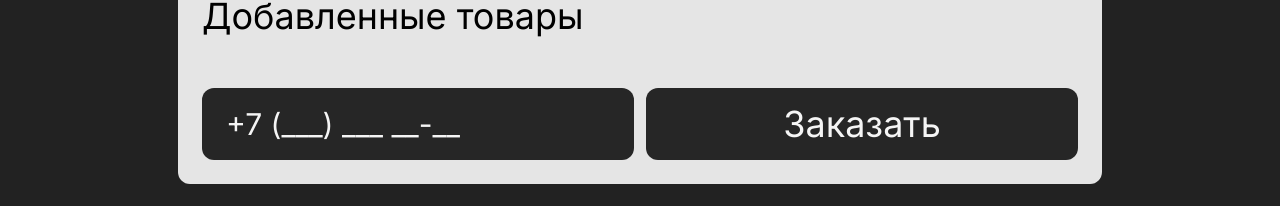
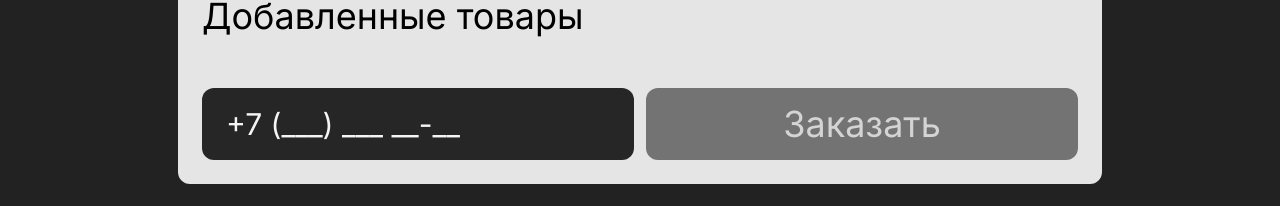
Before and after one commit to Valeriy-F/o-complex-test-project, a Next.js app: page / in a window 1280 px wide. Shown: the part 248-454 px from the top of the page. Built offline with nearby package versions, Linux system fonts and the light colour scheme.

Commit message:
Change OrderWidget

```diff
--- a/app/components/add-product-to-cart-widget/add-product-to-cart-widget.tsx
+++ b/app/components/add-product-to-cart-widget/add-product-to-cart-widget.tsx
@@ -2,7 +2,7 @@
 
 import { useAppDispatch, useAppSelector } from '@/app/store/hooks'
 import { orderActions, selectOrderCartItems } from '@/app/store/order/order-slice'
-import { ICart, IProduct } from '@/app/types'
+import { IProduct } from '@/app/types'
 import { ChangeEventHandler, useEffect, useState } from 'react'
 import Button from '../ui/button'
 
@@ -11,7 +11,7 @@ type TAddProductToCartWidgetProps = {
 }
 
 export default function AddProductToCartWidget({ product }: TAddProductToCartWidgetProps) {
-  const cartItems: ICart['items'] = useAppSelector(selectOrderCartItems)
+  const cartItems: TCartItems = useAppSelector(selectOrderCartItems)
   const [quantity, setQuantity] = useState(0)
 
   const dispatch = useAppDispatch()
--- /dev/null
+++ b/app/components/cart/cart-item-list.tsx
@@ -0,0 +1,26 @@
+'use client'
+
+import { TCartItems } from '@/app/types'
+import Price from '../ui/price'
+
+type TCartItemListProps = {
+  items: TCartItems
+}
+
+export default function CartItemList({ items }: TCartItemListProps) {
+  return (
+    <div className="grid grid-col-1 gap-4">
+      {Object.values(items).map(({ product, quantity }) => (
+        <div key={product.id} className="grid grid-cols-1 sm:grid-cols-2 sm:gap-2">
+          <div className="break-all font-semibold">{product.title}</div>
+          <div className="grid grid-cols-2">
+            <div className="text-lg sm:text-right sm:px-4">x{quantity}</div>
+            <div className="text-lg">
+              <Price value={product.price * quantity} currency="RUB" />
+            </div>
+          </div>
+        </div>
+      ))}
+    </div>
+  )
+}
--- a/app/components/cart/cart.tsx
+++ /dev/null
@@ -1,35 +0,0 @@
-'use client'
-
-import { useAppSelector } from '@/app/store/hooks'
-import { selectOrderCartItems } from '@/app/store/order/order-slice'
-import { ICart } from '@/app/types'
-import { useEffect, useState } from "react"
-import Loading from "../ui/loading"
-import Price from "../ui/price"
-
-export default function Cart() {
-  const orderCartItems: ICart['items'] = useAppSelector(selectOrderCartItems)
-  const [cartItems, setCartItems] = useState<ICart['items'] | null>(null)
-
-  useEffect(() => {
-    setCartItems(orderCartItems)
-  }, [orderCartItems])
-
-  return cartItems ? (
-    <div className="grid grid-col-1 gap-4">
-      {Object.values(cartItems).map(({ product, quantity }) => (
-        <div key={product.id} className="grid grid-cols-1 sm:grid-cols-2 sm:gap-2">
-          <div className="break-all font-semibold">{product.title}</div>
-          <div className="grid grid-cols-2">
-            <div className="text-lg sm:text-right sm:px-4">x{quantity}</div>
-            <div className="text-lg">
-              <Price value={product.price * quantity} currency="RUB" />
-            </div>
-          </div>
-        </div>
-      ))}
-    </div>
-  ) : (
-    <Loading />
-  )
-}
--- a/app/components/order-widget/order-widget.tsx
+++ b/app/components/order-widget/order-widget.tsx
@@ -1,19 +1,40 @@
 'use client'
 
-import Cart from '../cart/cart'
-import Button from "../ui/button"
+import { useAppDispatch, useAppSelector } from '@/app/store/hooks'
+import { orderActions, selectOrderCartItems, selectOrderPhoneNumber } from '@/app/store/order/order-slice'
+import { TCartItems } from '@/app/types'
+import { useEffect, useState } from 'react'
+import CartItemList from '../cart/cart-item-list'
+import Button from '../ui/button'
 import Card from '../ui/card'
-import PhoneNumber from "../ui/phone-number"
+import Loading from '../ui/loading'
+import PhoneNumber, { TOnPhoneNumberChangeHandler } from '../ui/phone-number'
 
 export default function OrderWidget() {
+  const [cartItems, setCartItems] = useState<TCartItems | null>(null)
+  const dispatch = useAppDispatch()
+  const orderPhoneNumber = useAppSelector(selectOrderPhoneNumber)
+  const orderCartItems: TCartItems = useAppSelector(selectOrderCartItems)
+
+  const onPhoneNumberChange: TOnPhoneNumberChangeHandler = (phoneNumber, isValid) => {
+    dispatch(orderActions.setPhoneNumber(phoneNumber))
+  }
+
+  useEffect(() => {
+    setCartItems(orderCartItems)
+  }, [orderCartItems])
+
+  const isOrderValid =
+    orderPhoneNumber && String(orderPhoneNumber).length === 10 && cartItems && Object.keys(cartItems).length
+
   return (
     <Card className="md:w-3/4">
       <div className="grid grid-cols-1 gap-4">
         <div className="text-2xl">Добавленные товары</div>
-        <Cart />
+        {cartItems ? <CartItemList items={cartItems} /> : <Loading />}
         <div className="grid grid-cols-1 lg:grid-cols-2 gap-2">
-          <PhoneNumber className="w-full" />
-          <Button>Заказать</Button>
+          <PhoneNumber value={orderPhoneNumber} className="w-full" onChange={onPhoneNumberChange} />
+          <Button disabled={!isOrderValid}>Заказать</Button>
         </div>
       </div>
     </Card>
--- a/app/components/ui/button.tsx
+++ b/app/components/ui/button.tsx
@@ -1,9 +1,10 @@
-import { ButtonHTMLAttributes } from "react"
+import { ButtonHTMLAttributes } from 'react'
 
 type TButtonProps = ButtonHTMLAttributes<HTMLButtonElement>
 
 export default function Button({ children, className, ...otherProps }: TButtonProps) {
-  let resultClassName = 'rounded-lg bg-current-800 text-current-100 text-md md:text-xl lg:text-2xl px-2 sm:px-4 py-2'
+  let resultClassName =
+    'rounded-lg bg-current-800 disabled:bg-current-500 hover:bg-current-900 focus:outline-none focus:ring focus:ring-current-100 text-current-100 disabled:text-current-300 text-md md:text-xl lg:text-2xl px-2 sm:px-4 py-2'
 
   if (className) {
     resultClassName += ` ${className}`
--- a/app/components/ui/phone-number.tsx
+++ b/app/components/ui/phone-number.tsx
@@ -7,7 +7,7 @@ export type TOnPhoneNumberChangeHandler = (
   event: ChangeEvent<HTMLInputElement>
 ) => void
 
-type TPhoneNumberProps = Omit<InputHTMLAttributes<HTMLInputElement>, 'type' | 'value' | 'onChange' | 'onKeyDown'> & {
+type TPhoneNumberProps = Omit<InputHTMLAttributes<HTMLInputElement>, 'type' | 'onChange' | 'onKeyDown'> & {
   countryCode?: number
   onChange?: TOnPhoneNumberChangeHandler
 }
@@ -21,8 +21,8 @@ const isKeyNumber = (key: string) => !Number.isNaN(parseInt(key))
 
 const isKeyBackspace = (key: string) => key === 'Backspace'
 
-export default function PhoneNumber({ onChange, countryCode = 7, ...otherProps }: TPhoneNumberProps) {
-  const [phoneNumber, setPhoneNumber] = useState<string>('')
+export default function PhoneNumber({ value = '', onChange, countryCode = 7, ...otherProps }: TPhoneNumberProps) {
+  const [phoneNumber, setPhoneNumber] = useState<string>(value ? String(value) : '')
 
   const addDigitToPhoneNumber = (digit: string) => {
     if (phoneNumber.length >= 10) {
--- a/app/store/order/order-slice.ts
+++ b/app/store/order/order-slice.ts
@@ -35,6 +35,8 @@ const orderSlice = createSlice({
   reducers: {
     setPhoneNumber(state, action: PayloadAction<number>) {
       state.phoneNumber = action.payload
+
+      setToStorage(state)
     },
     addOrUpdateCartItem(state, { payload: { product, quantity } }: PayloadAction<ICartItem>) {
       if (product.id in state.cart.items) {
@@ -60,3 +62,4 @@ const orderSlice = createSlice({
 export const orderActions = orderSlice.actions
 export const orderReducer = orderSlice.reducer
 export const selectOrderCartItems = (state: TRootState) => state.orderReducer.cart.items
+export const selectOrderPhoneNumber = (state: TRootState) => state.orderReducer.phoneNumber
--- a/app/types.ts
+++ b/app/types.ts
@@ -27,4 +27,5 @@ export interface IOrder {
   cart: ICart
 }
 
+export type TCartItems = ICart['items']
 export type TCurrency = 'RUB' | 'USD'
```
